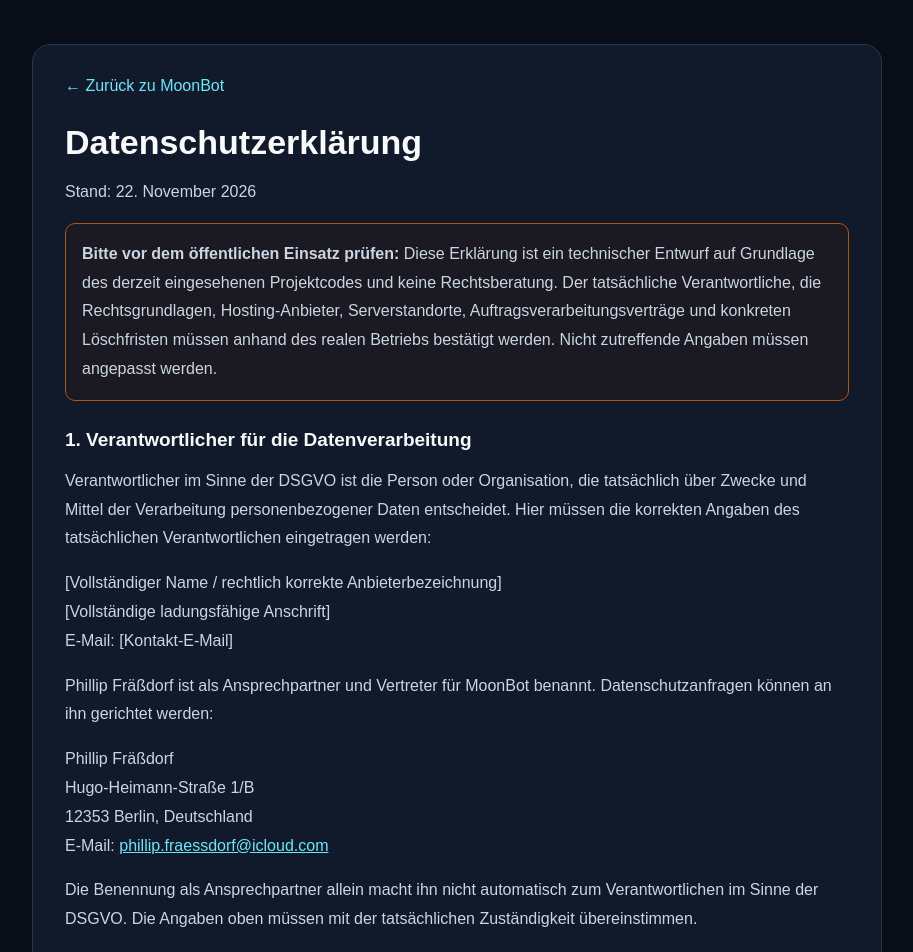
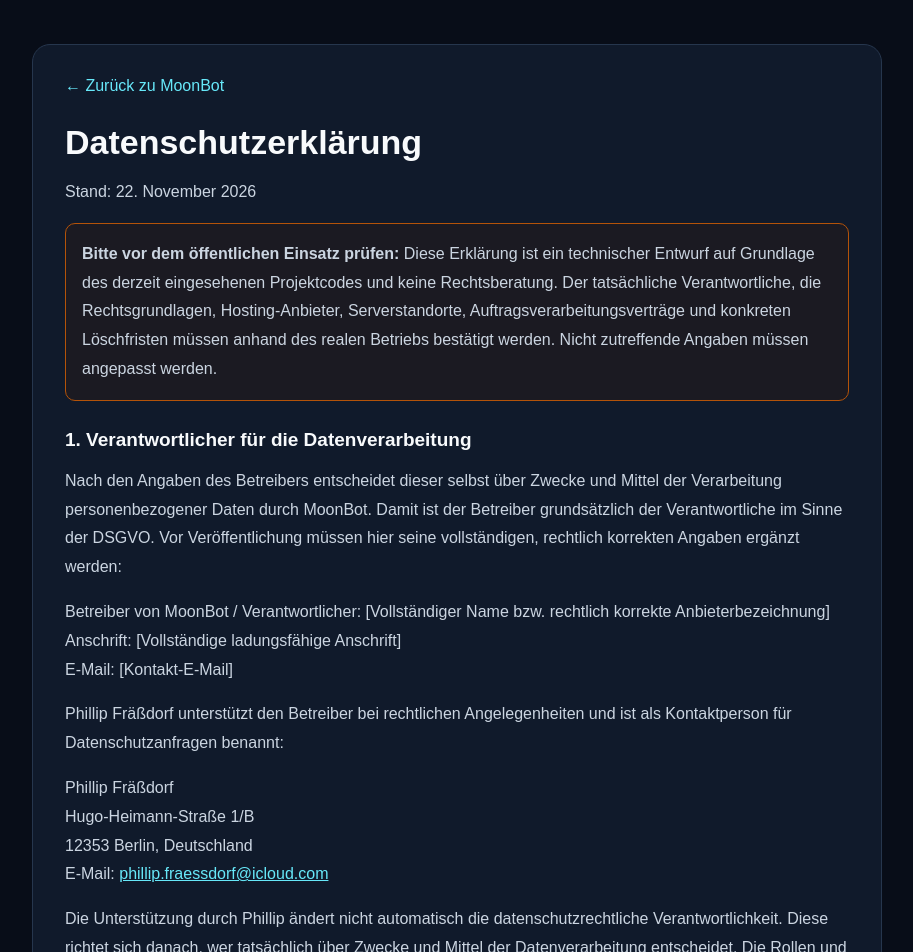
Before and after one commit to esel687/YumiiDiscordBot, a Next.js app: page /datenschutz in a window 1280 px wide. Shown: the top 952 px of the page, without its empty margins (183-1096 px from the left). Built offline with nearby package versions, Linux system fonts and the light colour scheme.

Commit message:
Clarify MoonBot privacy controller and contact roles

```diff
--- a/app/datenschutz/page.tsx
+++ b/app/datenschutz/page.tsx
@@ -13,11 +13,11 @@ export default function Datenschutz() {
       <p style={{ ...p, padding: 16, border: "1px solid #b45309", borderRadius: 10, background: "#451a0333" }}><strong>Bitte vor dem öffentlichen Einsatz prüfen:</strong> Diese Erklärung ist ein technischer Entwurf auf Grundlage des derzeit eingesehenen Projektcodes und keine Rechtsberatung. Der tatsächliche Verantwortliche, die Rechtsgrundlagen, Hosting-Anbieter, Serverstandorte, Auftragsverarbeitungsverträge und konkreten Löschfristen müssen anhand des realen Betriebs bestätigt werden. Nicht zutreffende Angaben müssen angepasst werden.</p>
 
       <section style={section}><h2 style={h}>1. Verantwortlicher für die Datenverarbeitung</h2>
-        <p style={p}>Verantwortlicher im Sinne der DSGVO ist die Person oder Organisation, die tatsächlich über Zwecke und Mittel der Verarbeitung personenbezogener Daten entscheidet. Hier müssen die korrekten Angaben des tatsächlichen Verantwortlichen eingetragen werden:</p>
-        <p style={p}>[Vollständiger Name / rechtlich korrekte Anbieterbezeichnung]<br/>[Vollständige ladungsfähige Anschrift]<br/>E-Mail: [Kontakt-E-Mail]</p>
-        <p style={p}>Phillip Fräßdorf ist als Ansprechpartner und Vertreter für MoonBot benannt. Datenschutzanfragen können an ihn gerichtet werden:</p>
+        <p style={p}>Nach den Angaben des Betreibers entscheidet dieser selbst über Zwecke und Mittel der Verarbeitung personenbezogener Daten durch MoonBot. Damit ist der Betreiber grundsätzlich der Verantwortliche im Sinne der DSGVO. Vor Veröffentlichung müssen hier seine vollständigen, rechtlich korrekten Angaben ergänzt werden:</p>
+        <p style={p}>Betreiber von MoonBot / Verantwortlicher: [Vollständiger Name bzw. rechtlich korrekte Anbieterbezeichnung]<br/>Anschrift: [Vollständige ladungsfähige Anschrift]<br/>E-Mail: [Kontakt-E-Mail]</p>
+        <p style={p}>Phillip Fräßdorf unterstützt den Betreiber bei rechtlichen Angelegenheiten und ist als Kontaktperson für Datenschutzanfragen benannt:</p>
         <p style={p}>Phillip Fräßdorf<br/>Hugo-Heimann-Straße 1/B<br/>12353 Berlin, Deutschland<br/>E-Mail: <a href="mailto:phillip.fraessdorf@icloud.com" style={{ color: "#67e8f9" }}>phillip.fraessdorf@icloud.com</a></p>
-        <p style={p}>Die Benennung als Ansprechpartner allein macht ihn nicht automatisch zum Verantwortlichen im Sinne der DSGVO. Die Angaben oben müssen mit der tatsächlichen Zuständigkeit übereinstimmen.</p>
+        <p style={p}>Die Unterstützung durch Phillip ändert nicht automatisch die datenschutzrechtliche Verantwortlichkeit. Diese richtet sich danach, wer tatsächlich über Zwecke und Mittel der Datenverarbeitung entscheidet. Die Rollen und Kontaktdaten müssen vor Veröffentlichung rechtlich geprüft und vollständig ergänzt werden.</p>
       </section>
 
       <section style={section}><h2 style={h}>2. Welche Daten verarbeitet werden</h2>
```
